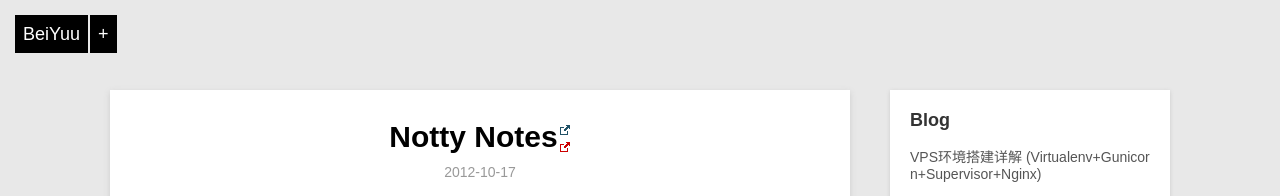
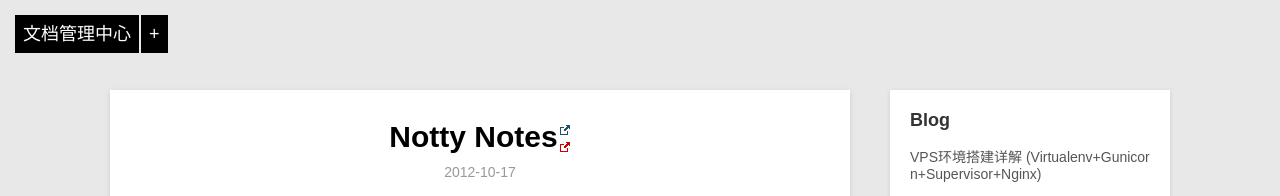
Before and after one commit to kanonwind/jnu.eic.su, a Jekyll site: the page built from _posts/project/2012-10-17-notty-notes.md, in a window 1280 px wide. Shown: the top 196 px of the page. Built offline with Jekyll 4.4.1, drawn with Linux system fonts in a browser that asks for light colours; Markdown is read by kramdown in place of the engine named in the settings.

Commit message:
小修改

```diff
--- a/_layouts/default.html
+++ b/_layouts/default.html
@@ -1,9 +1,6 @@
 <!DOCTYPE html>
 <html>
 <head>
-    <!--
-    * Author:         BeiYuu
-    -->
     <meta charset="utf-8" />
     <title>{% if page.title %}{{ page.title }} | {% endif %}{{ site.title }}</title>
     <meta name="author" content="BieYuu" />
@@ -19,13 +16,11 @@
 
     <div class="home-menu">
         <div class="home-icon-con">
-            <a class="home-menu-icon" href="/">BeiYuu</a>
+            <a class="home-menu-icon" href="/">文档管理中心</a>
             <a class="home-follow" href="#" title="Contact Me">+</a>
         </div>
         <div class="home-contact">
-            <a href="http://weibo.com/beiyuu/" target="_blank" style="margin-left:-5px;"><img src="http://www.weibo.com/favicon.ico" alt="" width="25"/></a>
-            <a href="http://www.douban.com/people/beiyuu/" target="_blank" style="text-align:center;"><img src="http://www.douban.com/favicon.ico" alt="" width="22"/></a>
-            <a href="http://instagram.com/beiyuu/" target="_blank" style="text-align:right"><img src="http://d36xtkk24g8jdx.cloudfront.net/bluebar/00c6602/images/ico/favicon.ico" alt="" width="22"/></a>
+
         </div>
     </div>
 
```
